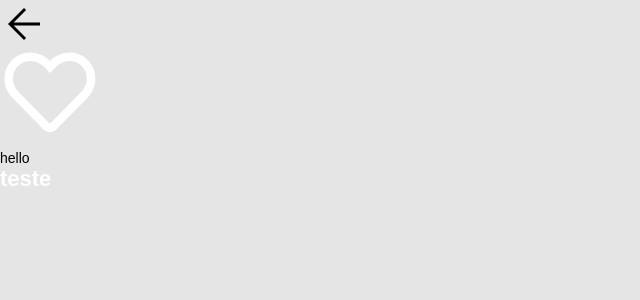
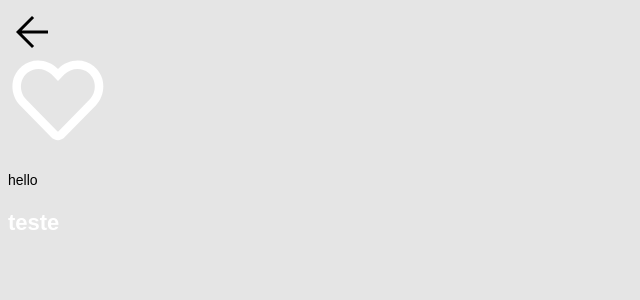
Before and after one commit to xossiane/javascript-oceandex, a Next.js app: page / in a window 1280 px wide. Shown: the top 300 px of the page, without its empty margins (0-640 px from the left). Built offline with nearby package versions, Linux system fonts and the light colour scheme; a web font is replaced by a local one.

Commit message:
Change: modify selectors from globals.scss

```diff
--- a/styles/globals.scss
+++ b/styles/globals.scss
@@ -4,19 +4,15 @@
 /* variables */
 
 * {
-  background-color: variables.$background;
   font-size: 62.5%; /* 1rem =10px; */
-}
-
-html,
-body,
-button,
-input,
-select,
-textarea {
   font-family: "AbeeZee", sans-serif;
 }
 
+html {
+
+  background-color: variables.$background;
+}
+/*
 html {
   -webkit-font-smoothing: antialiased;
 
@@ -123,3 +119,4 @@ video {
 
   font-weight: inherit;
 }
+ */
```
